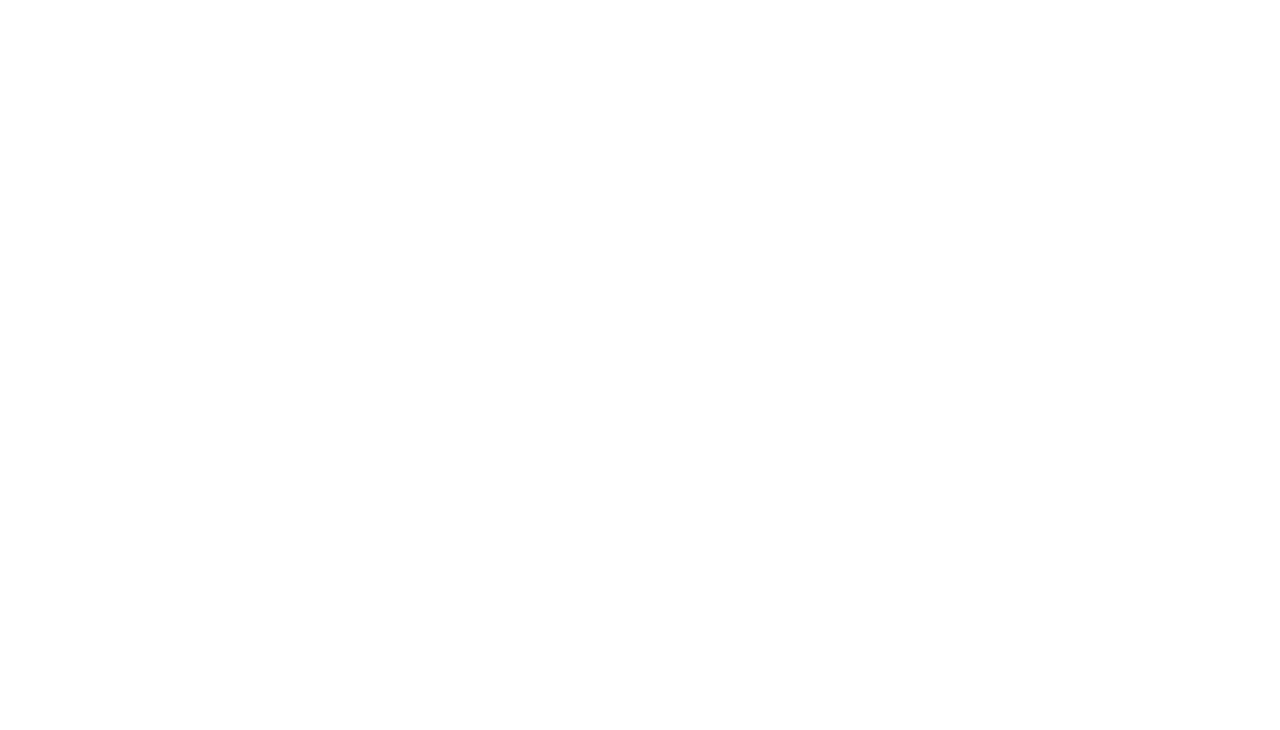
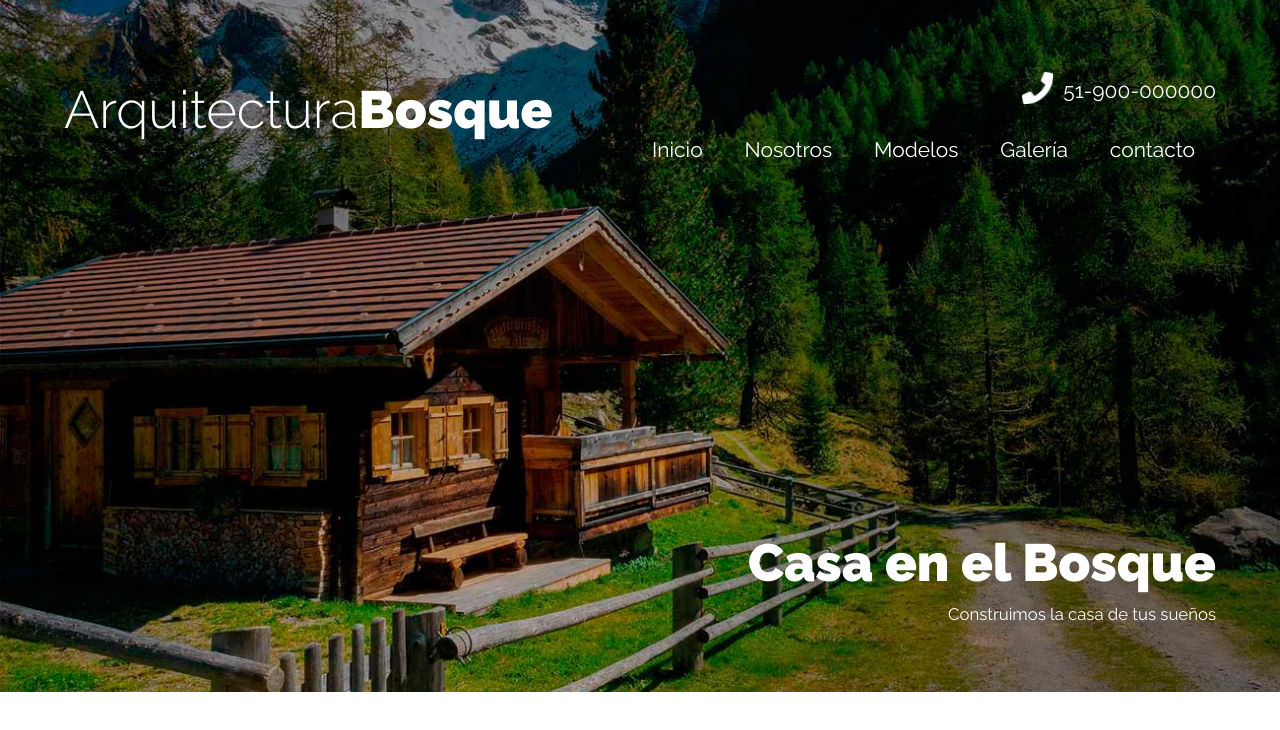
Before and after one commit to lynryunga/ArquitecturaBosque, a plain HTML site: page index.html in a window 1280 px wide. Drawn offline with Linux system fonts and the light colour scheme.

Commit message:
header finalizado

```diff
--- a/css/styles.css
+++ b/css/styles.css
@@ -61,3 +61,113 @@ img {
 .mt-5 {
   margin-top: 5rem;
 }
+/** Header **/
+.header {
+  min-height: 60rem;
+  background-image: url(../img/hero.jpg);
+  background-repeat: no-repeat;
+  background-size: cover;
+  background-position: center;
+  padding: 5rem 0;
+}
+.contenido-header {
+  display: flex;
+  flex-direction: column;
+  height: calc(60rem - 4rem);
+  justify-content: space-between;
+  color: var(--blanco);
+}
+.nombre-sitio {
+  font-weight: 300;
+  text-align: center;
+  font-size: 3rem;
+}
+@media (min-width: 768px) {
+  .nombre-sitio {
+    font-size: 5rem
+  }
+}
+.nombre-sitio span {
+  font-weight: 900;
+}
+@media (min-width: 768px) {
+  .barra {
+    display: flex;
+    justify-content: space-between;
+    align-items: center;
+  }
+}
+.contacto {
+  display: flex;
+  flex-direction: column;
+  align-items: center;
+}
+@media (min-width: 768px) {
+  .contacto {
+    align-items: flex-end;
+  }
+}
+.telefono {
+  display: flex;
+}
+.telefono::before {
+  content: '';
+  display: block;
+  width: 3rem;
+  height: 3rem;
+  background-image: url(../img/telefono.png);
+  background-repeat: no-repeat;
+  background-size: cover;
+  background-position: center;
+  margin-right: 10px;
+}
+.header a {
+  font-size: 2rem;
+  color: var(--blanco);
+}
+.navegacion {
+  display: flex;
+  flex-direction: column;
+  align-items: center;
+  width: 100%;
+  margin-top: 1rem;
+}
+@media (min-width: 768px) {
+  .navegacion {
+    flex-direction: row;
+  }
+}
+.navegacion a {
+  padding: .5rem;
+  transition: background-color .3s;
+  border-radius: .2rem;
+  width: 100%;
+  text-align: center;
+}
+@media (min-width: 768px) {
+  .navegacion a {
+  padding: 1rem 2rem;
+  }
+}
+.navegacion a:hover {
+  background-color: rgb(255 255 255 / .5);
+  color: var(--negro);
+}
+@media (min-width: 768px) {
+  .slogan {
+    text-align: right;
+    line-height: 1;
+  }
+}
+.slogan h1{
+  font-size: 3rem;
+  margin: 0;
+}
+@media (min-width: 768px) {
+  .slogan h1 {
+    font-size: 5rem;
+  }
+}
+.slogan p{
+
+}
--- a/index.html
+++ b/index.html
@@ -12,6 +12,28 @@
   <link rel="stylesheet" href="css/styles.css">
 </head>
 <body>
-
+  <header class="header">
+    <div class="contenedor contenido-header">
+      <div class="barra">
+        <div class="logo">
+          <h1 class="nombre-sitio">Arquitectura<span>Bosque</span></h1>
+        </div>
+        <div class="contacto">
+          <a class="telefono" href="tel:51-900-000000">51-900-000000</a>
+          <nav class="navegacion">
+            <a class="link" href="#">Inicio</a>
+            <a class="link" href="#">Nosotros</a>
+            <a class="link" href="#">Modelos</a>
+            <a class="link" href="#">Galería</a>
+            <a class="link" href="#">contacto</a>
+          </nav>
+        </div>
+      </div>
+      <div class="slogan">
+        <h1>Casa en el Bosque</h1>
+        <p>Construimos la casa de tus sueños</p>
+      </div>
+    </div>
+  </header>
 </body>
 </html>
```
